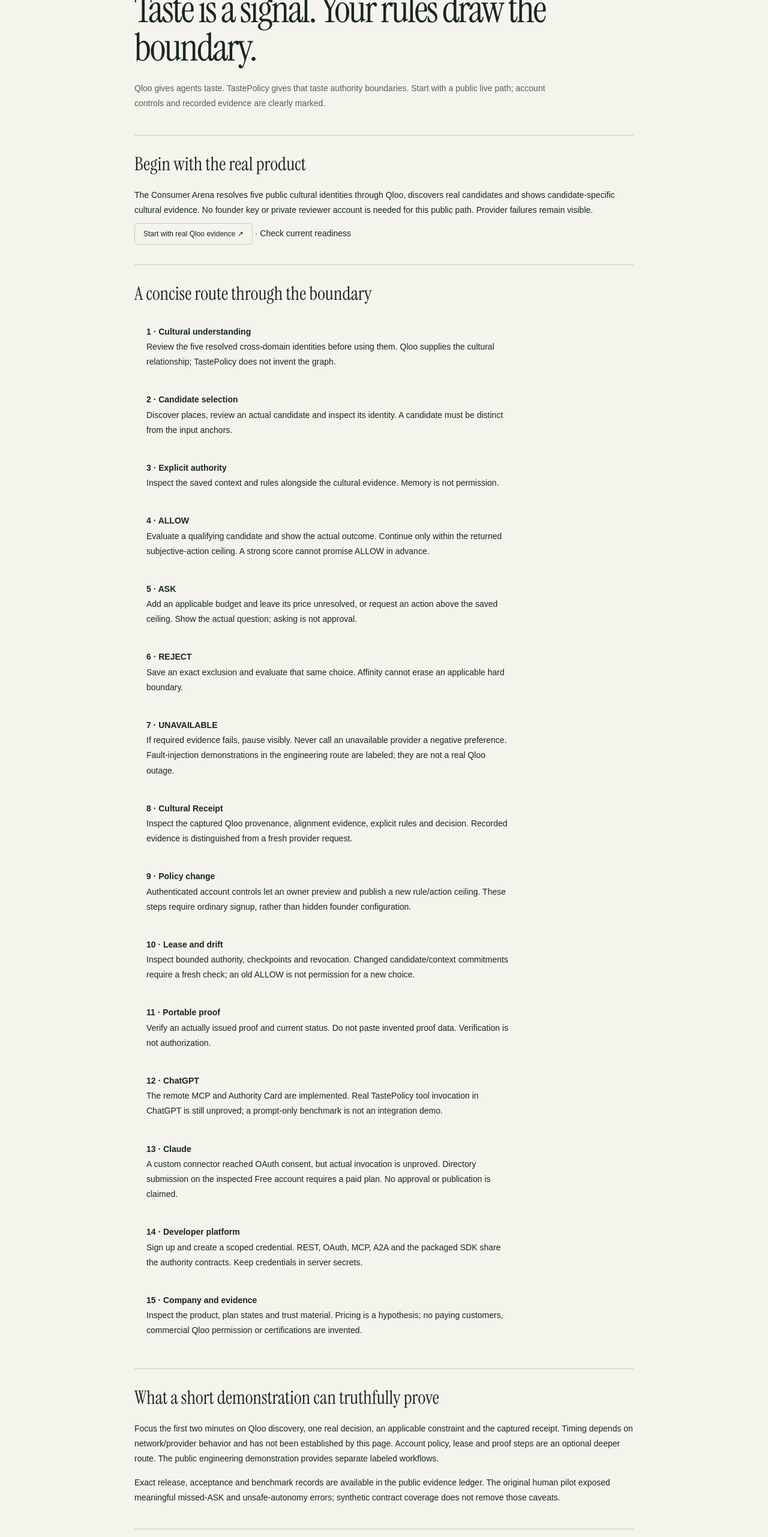
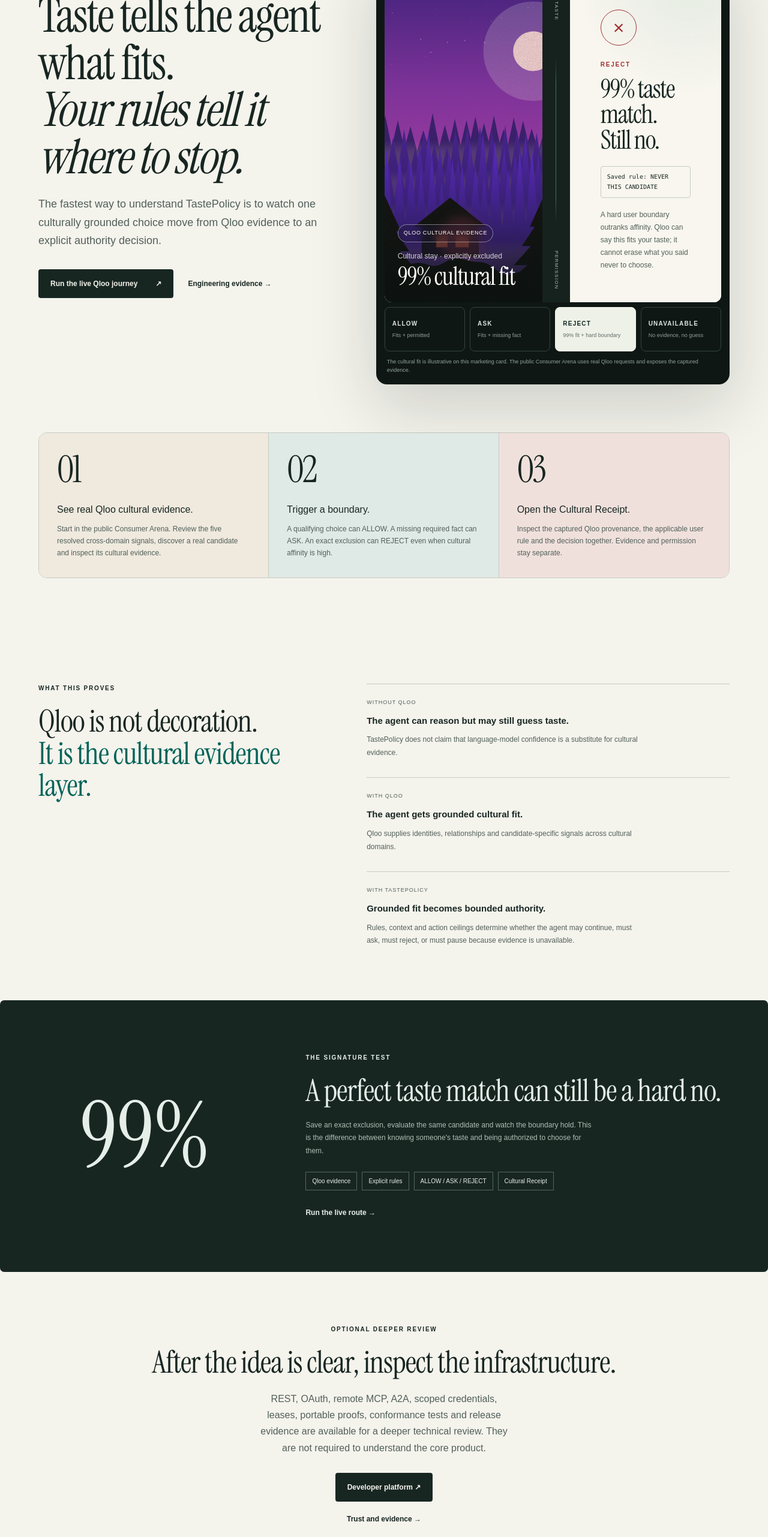
Before and after one commit to VictorCyberDev/TastePolicy, a Next.js app: page /judge in a window 1280 px wide. Shown: the part 234-2797 px from the top of the page at 60% size. Built offline with nearby package versions, Linux system fonts and the light colour scheme; no server answers; a web font is replaced by a local one.

Commit message:
feat: turn judge page into concise product-first evaluation route

```diff
--- a/src/app/judge/page.tsx
+++ b/src/app/judge/page.tsx
@@ -1,156 +1,156 @@
 import Link from "next/link";
-import CompanyDocument from "@/features/company/CompanyDocument";
+import CompanyShell from "@/features/company/CompanyShell";
+import TasteBoundaryShowcase from "@/features/company/TasteBoundaryShowcase";
+import "@/features/company/submission.css";
+
 export const metadata = {
-  title: "Judge walkthrough · TastePolicy",
+  title: "Judge route · TastePolicy",
   description:
-    "See Qloo cultural evidence, explicit user boundaries and bounded authority. Live paths and recorded engineering evidence remain distinct.",
+    "A two-minute route through Qloo cultural evidence, explicit user boundaries and explainable agent authority.",
 };
+
 export default function JudgePage() {
   return (
-    <CompanyDocument
-      eyebrow="JUDGE WALKTHROUGH"
-      title="Taste is a signal. Your rules draw the boundary."
-      lead="Qloo gives agents taste. TastePolicy gives that taste authority boundaries. Start with a public live path; account controls and recorded evidence are clearly marked."
-    >
-      <section>
-        <h2>Begin with the real product</h2>
-        <p>
-          The Consumer Arena resolves five public cultural identities through
-          Qloo, discovers real candidates and shows candidate-specific cultural
-          evidence. No founder key or private reviewer account is needed for
-          this public path. Provider failures remain visible.
-        </p>
-        <p>
-          <Link className="company-small-cta" href="/arena/consumer">
-            Start with real Qloo evidence ↗
+    <CompanyShell>
+      <main className="submission-home">
+        <section className="company-hero">
+          <div className="company-hero-copy">
+            <p className="company-eyebrow">
+              <span className="company-live-dot" /> JUDGE ROUTE · START HERE
+            </p>
+            <h1>
+              Taste tells the agent
+              <br />
+              what fits.
+              <br />
+              <em>Your rules tell it where to stop.</em>
+            </h1>
+            <p className="company-lead">
+              The fastest way to understand TastePolicy is to watch one
+              culturally grounded choice move from Qloo evidence to an explicit
+              authority decision.
+            </p>
+            <div className="company-actions">
+              <Link href="/arena/consumer" className="company-primary">
+                Run the live Qloo journey <span aria-hidden="true">↗</span>
+              </Link>
+              <Link href="/demo" className="company-text-link">
+                Engineering evidence <span aria-hidden="true">→</span>
+              </Link>
+            </div>
+          </div>
+          <TasteBoundaryShowcase />
+        </section>
+
+        <section className="submission-proof-strip" aria-label="Two-minute judging route">
+          <div className="submission-proof-strip-inner">
+            <article>
+              <span className="submission-number">01</span>
+              <h3>See real Qloo cultural evidence.</h3>
+              <p>
+                Start in the public Consumer Arena. Review the five resolved
+                cross-domain signals, discover a real candidate and inspect its
+                cultural evidence.
+              </p>
+            </article>
+            <article>
+              <span className="submission-number">02</span>
+              <h3>Trigger a boundary.</h3>
+              <p>
+                A qualifying choice can ALLOW. A missing required fact can ASK.
+                An exact exclusion can REJECT even when cultural affinity is high.
+              </p>
+            </article>
+            <article>
+              <span className="submission-number">03</span>
+              <h3>Open the Cultural Receipt.</h3>
+              <p>
+                Inspect the captured Qloo provenance, the applicable user rule and
+                the decision together. Evidence and permission stay separate.
+              </p>
+            </article>
+          </div>
+        </section>
+
+        <section className="company-section company-boundary-story">
+          <div>
+            <p className="company-eyebrow">WHAT THIS PROVES</p>
+            <h2>
+              Qloo is not decoration.
+              <br />
+              <em>It is the cultural evidence layer.</em>
+            </h2>
+          </div>
+          <div className="company-story-grid">
+            <article>
+              <span>WITHOUT QLOO</span>
+              <h3>The agent can reason but may still guess taste.</h3>
+              <p>
+                TastePolicy does not claim that language-model confidence is a
+                substitute for cultural evidence.
+              </p>
+            </article>
+            <article>
+              <span>WITH QLOO</span>
+              <h3>The agent gets grounded cultural fit.</h3>
+              <p>
+                Qloo supplies identities, relationships and candidate-specific
+                signals across cultural domains.
+              </p>
+            </article>
+            <article>
+              <span>WITH TASTEPOLICY</span>
+              <h3>Grounded fit becomes bounded authority.</h3>
+              <p>
+                Rules, context and action ceilings determine whether the agent may
+                continue, must ask, must reject, or must pause because evidence is
+                unavailable.
+              </p>
+            </article>
+          </div>
+        </section>
+
+        <section className="company-section company-protocol">
+          <div aria-hidden="true" style={{ fontFamily: "Boundary Serif, Georgia, serif", fontSize: "clamp(80px, 12vw, 180px)", lineHeight: 0.8, textAlign: "center" }}>
+            99%
+          </div>
+          <div>
+            <p className="company-eyebrow">THE SIGNATURE TEST</p>
+            <h2>A perfect taste match can still be a hard no.</h2>
+            <p>
+              Save an exact exclusion, evaluate the same candidate and watch the
+              boundary hold. This is the difference between knowing someone&apos;s
+              taste and being authorized to choose for them.
+            </p>
+            <div className="company-protocol-tags">
+              <span>Qloo evidence</span>
+              <span>Explicit rules</span>
+              <span>ALLOW / ASK / REJECT</span>
+              <span>Cultural Receipt</span>
+            </div>
+            <Link className="company-text-link" href="/arena/consumer">
+              Run the live route →
+            </Link>
+          </div>
+        </section>
+
+        <section className="company-section company-final-cta">
+          <p className="company-eyebrow">OPTIONAL DEEPER REVIEW</p>
+          <h2>After the idea is clear, inspect the infrastructure.</h2>
+          <p className="company-lead" style={{ margin: "0 auto 28px" }}>
+            REST, OAuth, remote MCP, A2A, scoped credentials, leases, portable
+            proofs, conformance tests and release evidence are available for a
+            deeper technical review. They are not required to understand the core
+            product.
+          </p>
+          <Link className="company-primary" href="/developers">
+            Developer platform ↗
           </Link>
-          {" · "}
-          <Link href="/status">Check current readiness</Link>
-        </p>
-      </section>
-      <section>
-        <h2>A concise route through the boundary</h2>
-        <ol className="company-judge-steps">
-          <li>
-            <strong>1 · Cultural understanding</strong>Review the five resolved
-            cross-domain identities before using them. Qloo supplies the
-            cultural relationship; TastePolicy does not invent the graph.
-          </li>
-          <li>
-            <strong>2 · Candidate selection</strong>Discover places, review an
-            actual candidate and inspect its identity. A candidate must be
-            distinct from the input anchors.
-          </li>
-          <li>
-            <strong>3 · Explicit authority</strong>Inspect the saved context and
-            rules alongside the cultural evidence. Memory is not permission.
-          </li>
-          <li>
-            <strong>4 · ALLOW</strong>Evaluate a qualifying candidate and show
-            the actual outcome. Continue only within the returned
-            subjective-action ceiling. A strong score cannot promise ALLOW in
-            advance.
-          </li>
-          <li>
-            <strong>5 · ASK</strong>Add an applicable budget and leave its price
-            unresolved, or request an action above the saved ceiling. Show the
-            actual question; asking is not approval.
-          </li>
-          <li>
-            <strong>6 · REJECT</strong>Save an exact exclusion and evaluate that
-            same choice. Affinity cannot erase an applicable hard boundary.
-          </li>
-          <li>
-            <strong>7 · UNAVAILABLE</strong>If required evidence fails, pause
-            visibly. Never call an unavailable provider a negative preference.
-            Fault-injection demonstrations in the engineering route are labeled;
-            they are not a real Qloo outage.
-          </li>
-          <li>
-            <strong>8 · Cultural Receipt</strong>Inspect the captured Qloo
-            provenance, alignment evidence, explicit rules and decision.
-            Recorded evidence is distinguished from a fresh provider request.
-          </li>
-          <li>
-            <strong>9 · Policy change</strong>
-            <Link href="/account/rules">
-              Authenticated account controls
-            </Link>{" "}
-            let an owner preview and publish a new rule/action ceiling. These
-            steps require ordinary signup, rather than hidden founder
-            configuration.
-          </li>
-          <li>
-            <strong>10 · Lease and drift</strong>
-            <Link href="/account/leases">Inspect bounded authority</Link>,
-            checkpoints and revocation. Changed candidate/context commitments
-            require a fresh check; an old ALLOW is not permission for a new
-            choice.
-          </li>
-          <li>
-            <strong>11 · Portable proof</strong>
-            <Link href="/verify">Verify an actually issued proof</Link> and
-            current status. Do not paste invented proof data. Verification is
-            not authorization.
-          </li>
-          <li>
-            <strong>12 · ChatGPT</strong>The remote MCP and Authority Card are
-            implemented. Real TastePolicy tool invocation in ChatGPT is still
-            unproved; a prompt-only benchmark is not an integration demo.
-          </li>
-          <li>
-            <strong>13 · Claude</strong>A custom connector reached OAuth
-            consent, but actual invocation is unproved. Directory submission on
-            the inspected Free account requires a paid plan. No approval or
-            publication is claimed.
-          </li>
-          <li>
-            <strong>14 · Developer platform</strong>
-            <Link href="/developers">
-              Sign up and create a scoped credential
-            </Link>
-            . REST, OAuth, MCP, A2A and the packaged SDK share the authority
-            contracts. Keep credentials in server secrets.
-          </li>
-          <li>
-            <strong>15 · Company and evidence</strong>
-            <Link href="/product">Inspect the product</Link>,{" "}
-            <Link href="/pricing">plan states</Link> and{" "}
-            <Link href="/trust">trust material</Link>. Pricing is a hypothesis;
-            no paying customers, commercial Qloo permission or certifications
-            are invented.
-          </li>
-        </ol>
-      </section>
-      <section>
-        <h2>What a short demonstration can truthfully prove</h2>
-        <p>
-          Focus the first two minutes on Qloo discovery, one real decision, an
-          applicable constraint and the captured receipt. Timing depends on
-          network/provider behavior and has not been established by this page.
-          Account policy, lease and proof steps are an optional deeper route.
-          The public <Link href="/demo">engineering demonstration</Link>{" "}
-          provides separate labeled workflows.
-        </p>
-        <p>
-          Exact release, acceptance and benchmark records are available in the{" "}
-          <a href="https://github.com/VictorCyberDev/TastePolicy/tree/main/docs/evaluation">
-            public evidence ledger
-          </a>
-          . The original human pilot exposed meaningful missed-ASK and
-          unsafe-autonomy errors; synthetic contract coverage does not remove
-          those caveats.
-        </p>
-      </section>
-      <section>
-        <h2>The execution boundary stays intact</h2>
-        <p>
-          ALLOW never grants payment, booking, messaging, account changes,
-          private-data disclosure or legal authority. Recommendation is not
-          authorization. A verified receipt or proof does not make a separate
-          execution permissible.
-        </p>
-      </section>
-    </CompanyDocument>
+          <Link className="company-text-link" href="/trust">
+            Trust and evidence →
+          </Link>
+        </section>
+      </main>
+    </CompanyShell>
   );
 }
```
